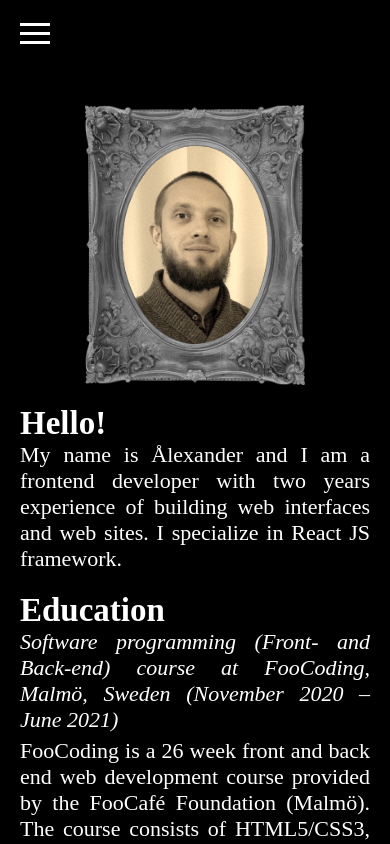
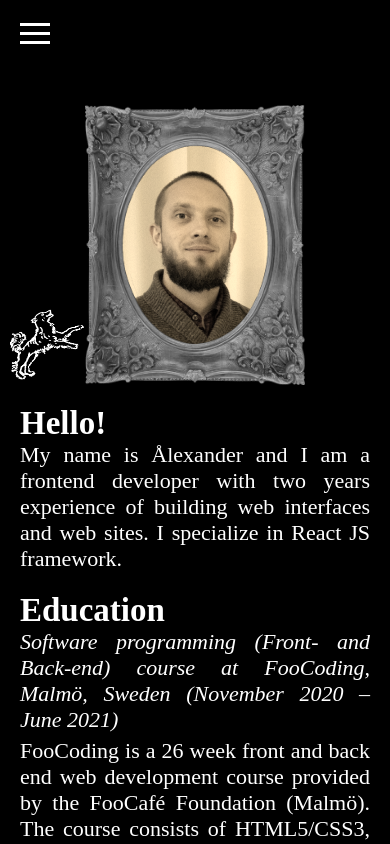
Before and after one commit to rockysfairat/LetMeIntroduceMyself, a Next.js app: page /about in a window 390 px wide. Shown: the top 844 px of the page. Built offline with nearby package versions, Linux system fonts and the light colour scheme.

Commit message:
Added dog.png at AboutMe on mobile

```diff
--- a/pages/about.jsx
+++ b/pages/about.jsx
@@ -35,9 +35,6 @@ export default function About() {
           </div>
         </div>
         <div className={styles.txt}>
-          <figure className={styles.dog}>
-            <Image src="/deco/dog.png" width="180" height="180" alt="Dog" />
-          </figure>
           <h2>Hello!</h2>
           <p>
             My name is Ålexander and I am a frontend developer with two years
@@ -70,6 +67,9 @@ export default function About() {
             company cactus. Technologies used: React, JavaScript, ES6, GraphQL,
             Material UI.
           </p>
+          <figure className={styles.dog}>
+            <Image src="/deco/dog.png" width="180" height="180" alt="Dog" />
+          </figure>
         </div>
       </article>
     </article>
--- a/styles/About.module.css
+++ b/styles/About.module.css
@@ -121,6 +121,10 @@
     width: 100%;
   }
   .dog {
-    display: none;
+    position: absolute;
+    top: -120px;
+    left: -50px;
+    width: 75px;
+    animation: none;
   }
 }
```
